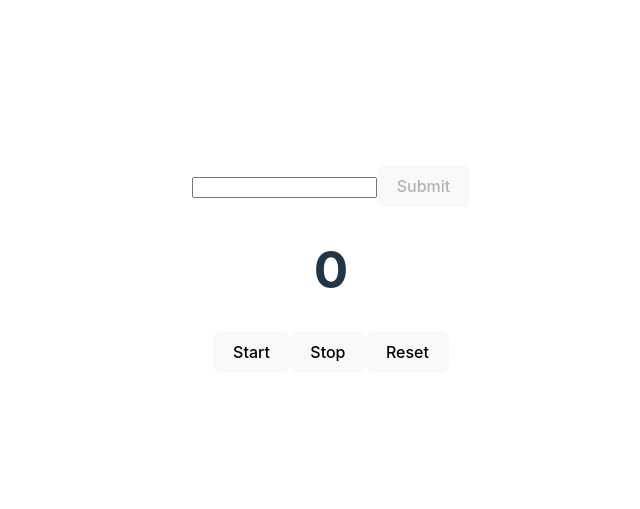
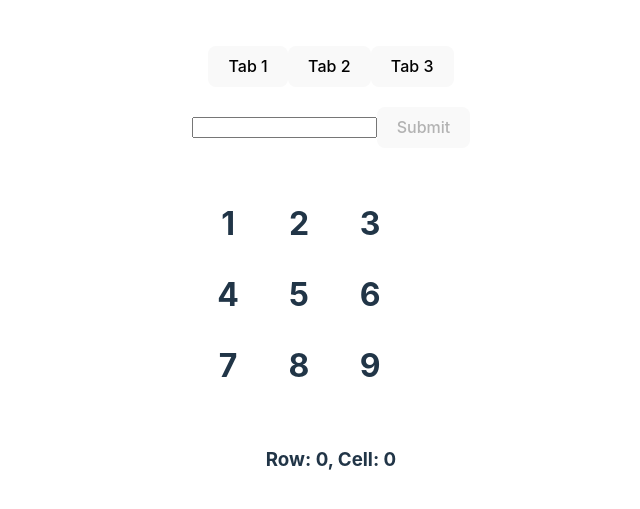
Before and after one commit to ShlykovAA/vite_react, a React (Vite) app: page / in a window 1280 px wide. Shown: the part 131-640 px from the top of the page, without its empty margins (309-949 px from the left). Built offline with nearby package versions, Linux system fonts and the light colour scheme.

Commit message:
Home Work 38

```diff
--- a/src/App.tsx
+++ b/src/App.tsx
@@ -1,15 +1,14 @@
-import React from 'react';
-import { ControlAge } from './sections/control';
 import './App.css'
-import { Timer } from './sections/timer';
+import { Table } from './sections/table';
+import { Tabs } from './sections/tabs';
 
 
 
 function App() {
   return (
     <>
-      <ControlAge />
-      <Timer />
+      <Tabs />
+      <Table />
     </>
   )
 }
--- /dev/null
+++ b/src/components/tabs-switch/index.ts
@@ -0,0 +1 @@
+export { TabsSwitch } from "./switch"
--- /dev/null
+++ b/src/components/tabs-switch/switch.css
@@ -0,0 +1,59 @@
+button {
+    position: relative;
+    display: inline-block;
+    cursor: pointer;
+    outline: none;
+    border: 0;
+    vertical-align: middle;
+    text-decoration: none;
+    font-size: inherit;
+    font-family: inherit;
+}
+
+button.btn {
+    font-weight: 600;
+    color: #382b22;
+    text-transform: uppercase;
+    padding: 1.25em 2em;
+    background: #fff0f0;
+    border: 2px solid #b18597;
+    border-radius: 0.75em;
+    transition: transform 0.15s;
+    transform-style: preserve-3d;
+}
+
+button.btn::before {
+    position: absolute;
+    content: "";
+    width: 100%;
+    height: 100%;
+    top: 0;
+    left: 0;
+    right: 0;
+    bottom: 0;
+    background: #f9c4d2;
+    border-radius: inherit;
+    box-shadow: 0 0 0 2px #b18597, 0 0.625em 0 0 #ffe3e2;
+    transform: translate3d(0, 0.75em, -1em);
+    transition: transform 0.15s, box-shadow 0.15s;
+}
+
+button.btn:hover {
+    background: #ffe9e9;
+    transform: translate(0, 0.25em);
+}
+
+button.btn:hover::before {
+    box-shadow: 0 0 0 2px #b18597, 0 0.5em 0 0 #ffe3e2;
+    transform: translate3d(0, 0.5em, -1em);
+}
+
+button.btn:active {
+    background: #ffe9e9;
+    transform: translate(0em, 0.75em);
+}
+
+button.btn:active::before {
+    box-shadow: 0 0 0 2px #b18597, 0 0 #ffe3e2;
+    transform: translate3d(0, 0, -1em);
+}
--- /dev/null
+++ b/src/components/tabs-switch/switch.tsx
@@ -0,0 +1,24 @@
+import { ControlAge } from "../../sections/control";
+import { Timer } from "../../sections/timer";
+import "./switch.css"
+
+interface ISwitch {
+    value: string;
+}
+
+export const TabsSwitch = ({ value }: ISwitch) => {
+    if (value === "Tab1") {
+        return (
+            <ControlAge />
+        )
+    } else if (value === "Tab2") {
+        return (
+            <button type="button" className="btn">Click me</button>
+        )
+    } else {
+        return (
+            <Timer />
+        )
+    }
+
+};
--- /dev/null
+++ b/src/sections/table/index.ts
@@ -0,0 +1 @@
+export { Table } from "./table"
--- /dev/null
+++ b/src/sections/table/table.css
@@ -0,0 +1,14 @@
+.table_container {
+    margin-top: 40px;
+}
+
+#field td {
+	width: 65px;
+	height: 65px;
+	border: 1px solid white;
+    font-size: 2rem;
+	text-align: center;
+	font-weight: bold;
+    cursor: pointer;
+    user-select: none;
+}
--- /dev/null
+++ b/src/sections/table/table.tsx
@@ -0,0 +1,36 @@
+import React from "react"
+import "./table.css"
+
+export const Table = () => {
+    const [row, setRow] = React.useState(0);
+    const [cell, setCell] = React.useState(0);
+
+    return (
+        <div className="table_container">
+            <table id="field" onClick={(event: any)=>{
+                setRow(event.target.parentElement.id)
+                setCell(event.target.id)
+            }}>
+                <tbody>
+                    <tr id="1">
+                        <td id="1">1</td>
+                        <td id="2">2</td>
+                        <td id="3">3</td>
+                    </tr>
+                    <tr id="2">
+                        <td id="1">4</td>
+                        <td id="2">5</td>
+                        <td id="3">6</td>
+                    </tr>
+                    <tr id="3">
+                        <td id="1">7</td>
+                        <td id="2">8</td>
+                        <td id="3">9</td>
+                    </tr>
+                </tbody>
+            </table>
+            <br />
+            <h3>Row: {row}, Cell: {cell}</h3>
+        </div>
+    )
+}
--- /dev/null
+++ b/src/sections/tabs/index.ts
@@ -0,0 +1 @@
+export { Tabs } from "./tabs"
--- /dev/null
+++ b/src/sections/tabs/tabs.tsx
@@ -0,0 +1,32 @@
+import React from "react"
+
+import { TabsSwitch } from "../../components/tabs-switch"
+
+
+export const Tabs = () => {
+    const [currentStatus, setCurrentStatus] = React.useState<string>("Tab1")
+    return (
+        <>
+            <div>
+                <button type="button" onClick={()=>{
+                    setCurrentStatus("Tab1")
+                }}>
+                    Tab 1
+                </button>
+                <button type="button" onClick={()=>{
+                    setCurrentStatus("Tab2")
+                }}>
+                    Tab 2
+                </button>
+                <button type="button" onClick={()=>{
+                    setCurrentStatus("Tab3")
+                }}>
+                    Tab 3
+                </button>
+            </div>
+            <div style={{paddingTop: "20px" }}>
+                <TabsSwitch value={currentStatus}/>
+            </div>
+        </>
+    )
+}
--- a/src/sections/timer/timer.tsx
+++ b/src/sections/timer/timer.tsx
@@ -11,8 +11,8 @@ export const Timer = () => {
         setStarted(false);
     };
     const onReset = () => {
+        setStarted(false);
         setSeconds(0);
-        setStarted(false);
     };
 
     useEffect(()=>{
```
